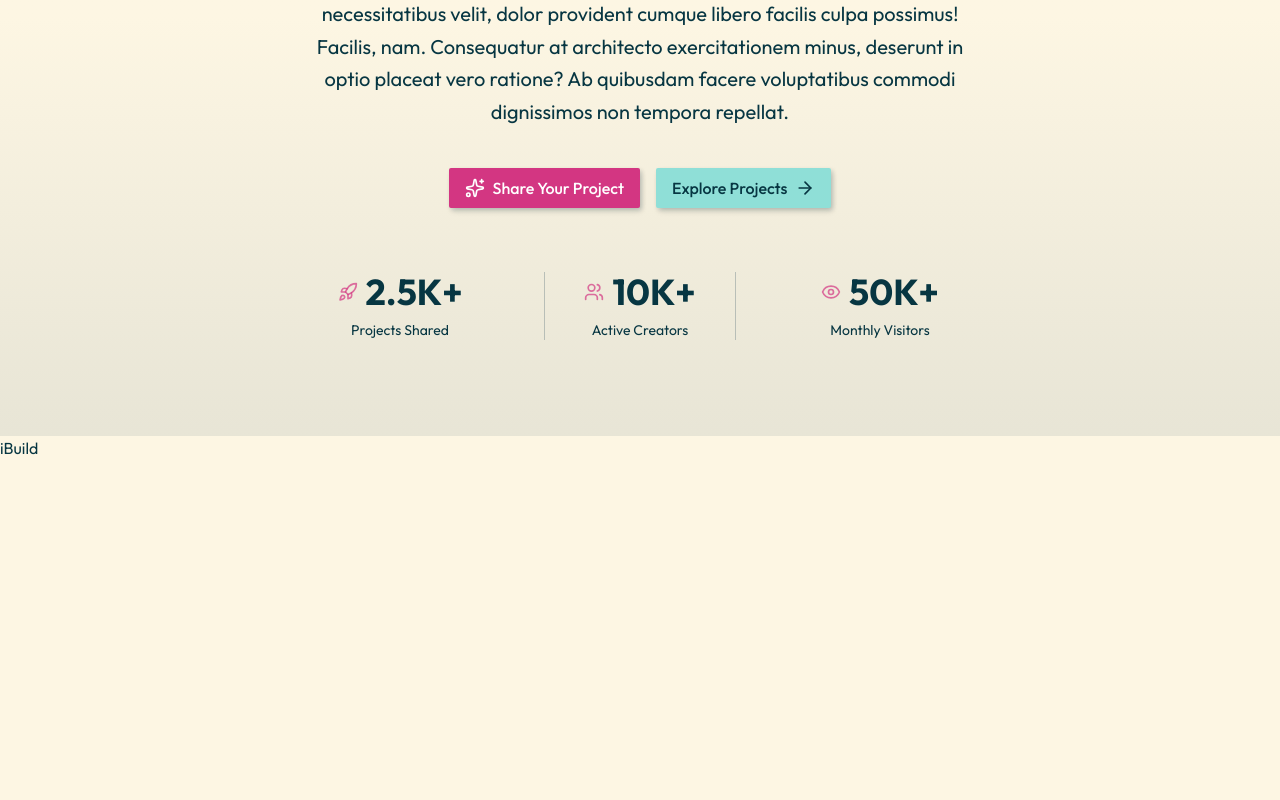
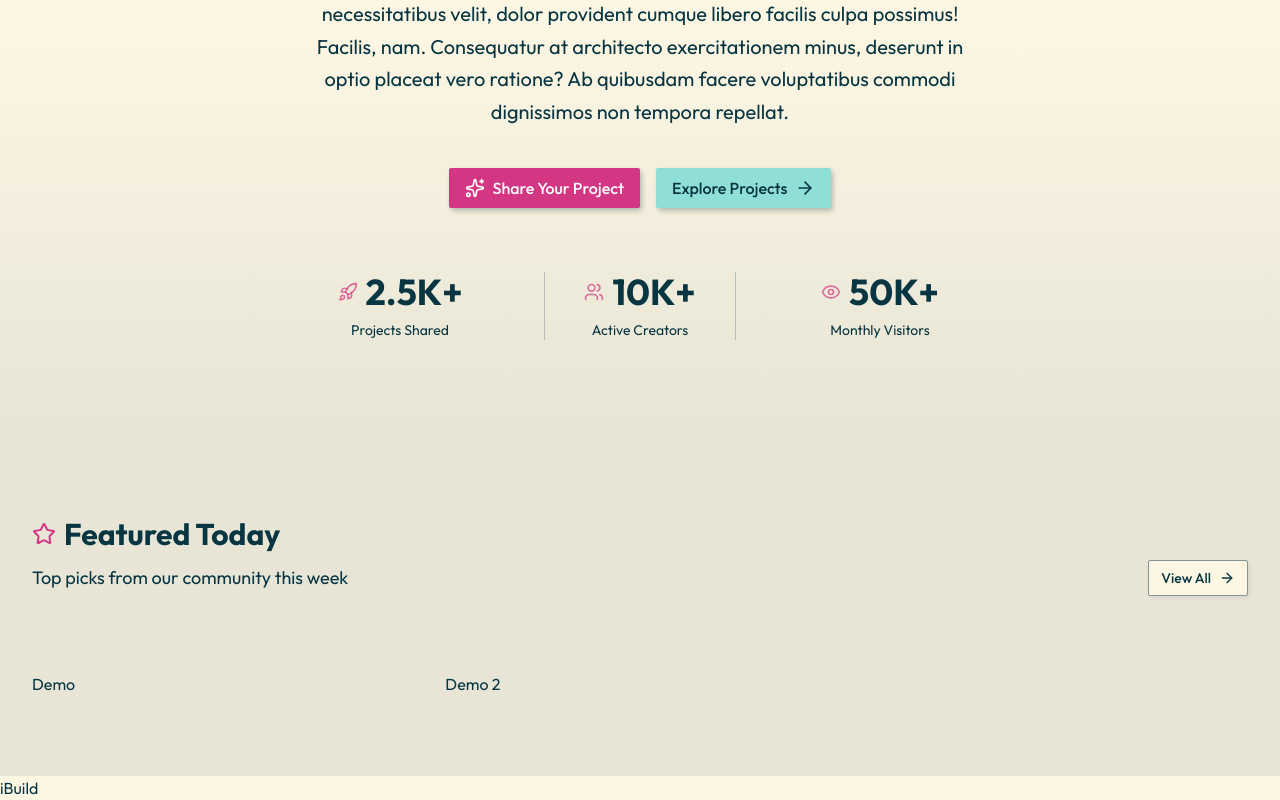
Before and after one commit to 25nisarg/ibuild, a Next.js app: page / in a window 1280 px wide. Shown: the part 425-1225 px from the top of the page. Before the commit the page ends 885 px from the top, so only its background shows below. Built offline with nearby package versions, Linux system fonts and the light colour scheme.

Commit message:
Added Feature Product Section

```diff
--- a/app/page.tsx
+++ b/app/page.tsx
@@ -1,3 +1,4 @@
+import FeaturedProducts from "@/components/landing-page/feature-products";
 import HeroSection from "@/components/landing-page/hero-section";
 import { Badge } from "@/components/ui/badge";
 import { Button } from "@/components/ui/button";
@@ -6,6 +7,7 @@ export default function Home() {
   return (
     <div>
       <HeroSection/>
+      <FeaturedProducts/>
     </div>
   );
 }
--- /dev/null
+++ b/components/common/section-header.tsx
@@ -0,0 +1,13 @@
+import { LucideIcon } from "lucide-react"
+
+export default function SectionHeader({ title,icon:Icon, description }: { title: string, icon:LucideIcon,description:string }) {
+    return (
+        <div className="mb-12">
+            <div className="flex items-center gap-2 mb-3">
+                <Icon className="size-6 text-primary"/>
+                <h2 className="text-3xl font-bold">{title}</h2>
+            </div>
+            <p className="text-muted-foreground text-lg">{description}</p>
+        </div>
+    );
+}
--- /dev/null
+++ b/components/landing-page/feature-products.tsx
@@ -0,0 +1,44 @@
+import SectionHeader from "@/components/common/section-header";
+import { ArrowRightIcon, StarIcon } from "lucide-react";
+import { Button } from "@/components/ui/button";
+import Link from "next/link";
+import ProductCard from "@/components/products/product-card";
+
+
+const featuredProducts = [
+    {
+        id: 1,
+        name: "Demo",
+        description: "Demo Product",
+        link: "www.demolink.com",
+        tags: ["ASI", "ML", "TOOL"],
+        votes: 600,
+        isFeatured: true,
+    },
+    {
+        id: 2,
+        name: "Demo 2",
+        description: "Demo Product 2",
+        link: "www.demolink.com",
+        tags: ["ASI", "ML", "TOOL"],
+        votes: 600,
+        isFeatured: true,
+    },
+]
+export default function FeaturedProducts() {
+    return (
+        <section className="py-20 bg-muted/20">
+            <div className="wrapper">
+                <div className="flex items-center justify-between mb-8">
+                    <SectionHeader title="Featured Today" icon={StarIcon} description="Top picks from our community this week" />
+                    <Button variant={"outline"} className="hidden sm:flex" asChild>
+                        <Link href={"/explore"}>View All <ArrowRightIcon className="size-4" /></Link>
+                    </Button>
+                </div>
+                <div className="grid-wrapper">
+                    {featuredProducts.map((product)=><ProductCard key={product.id} product={product} />)}
+                </div>
+            </div>
+        </section>
+    );
+}
--- /dev/null
+++ b/components/products/product-card.tsx
@@ -0,0 +1,15 @@
+interface Product{
+    id:number;
+    name:string;
+    description:string;
+    tags:string[];
+    votes:number;
+    isFeatured:boolean;
+}
+export default function ProductCard({product}:{product:Product}){
+return(
+    <div>
+        {product.name}
+    </div>
+)
+}
--- /dev/null
+++ b/components/ui/card.tsx
@@ -0,0 +1,92 @@
+import * as React from "react"
+
+import { cn } from "@/lib/utils"
+
+function Card({ className, ...props }: React.ComponentProps<"div">) {
+  return (
+    <div
+      data-slot="card"
+      className={cn(
+        "bg-card text-card-foreground flex flex-col gap-6 rounded-xl border py-6 shadow-sm",
+        className
+      )}
+      {...props}
+    />
+  )
+}
+
+function CardHeader({ className, ...props }: React.ComponentProps<"div">) {
+  return (
+    <div
+      data-slot="card-header"
+      className={cn(
+        "@container/card-header grid auto-rows-min grid-rows-[auto_auto] items-start gap-2 px-6 has-data-[slot=card-action]:grid-cols-[1fr_auto] [.border-b]:pb-6",
+        className
+      )}
+      {...props}
+    />
+  )
+}
+
+function CardTitle({ className, ...props }: React.ComponentProps<"div">) {
+  return (
+    <div
+      data-slot="card-title"
+      className={cn("leading-none font-semibold", className)}
+      {...props}
+    />
+  )
+}
+
+function CardDescription({ className, ...props }: React.ComponentProps<"div">) {
+  return (
+    <div
+      data-slot="card-description"
+      className={cn("text-muted-foreground text-sm", className)}
+      {...props}
+    />
+  )
+}
+
+function CardAction({ className, ...props }: React.ComponentProps<"div">) {
+  return (
+    <div
+      data-slot="card-action"
+      className={cn(
+        "col-start-2 row-span-2 row-start-1 self-start justify-self-end",
+        className
+      )}
+      {...props}
+    />
+  )
+}
+
+function CardContent({ className, ...props }: React.ComponentProps<"div">) {
+  return (
+    <div
+      data-slot="card-content"
+      className={cn("px-6", className)}
+      {...props}
+    />
+  )
+}
+
+function CardFooter({ className, ...props }: React.ComponentProps<"div">) {
+  return (
+    <div
+      data-slot="card-footer"
+      className={cn("flex items-center px-6 [.border-t]:pt-6", className)}
+      {...props}
+    />
+  )
+}
+
+export {
+  Card,
+  CardHeader,
+  CardFooter,
+  CardTitle,
+  CardAction,
+  CardDescription,
+  CardContent,
+}
```
